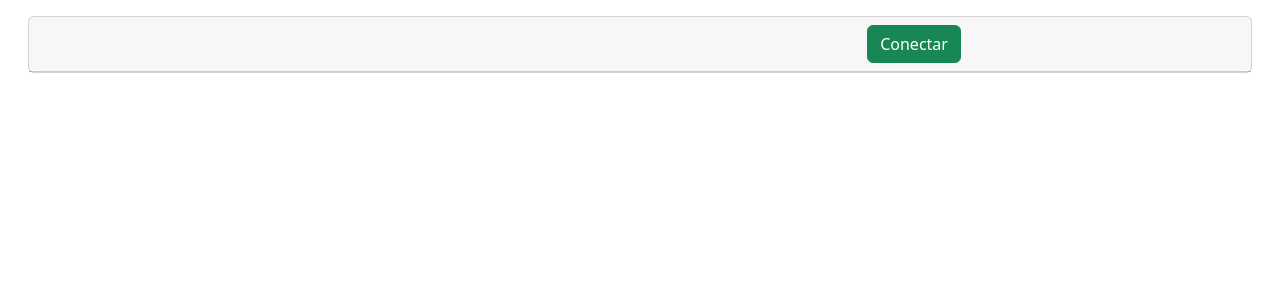
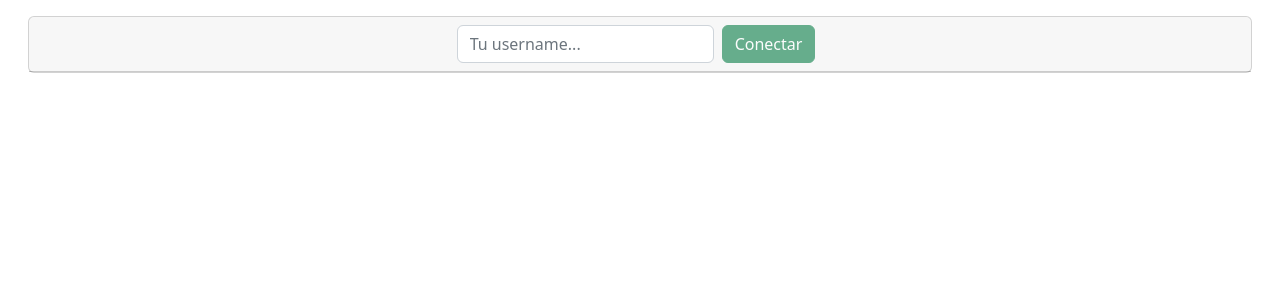
Before and after one commit to nunez7/chat-app, an Angular app: page /chat in a window 1280 px wide. Shown: the top 300 px of the page. Built offline with nearby package versions, Linux system fonts and the light colour scheme.

Commit message:
Notificar cuando un nuevo usuario se conecta

```diff
--- a/src/app/chat/chat.component.html
+++ b/src/app/chat/chat.component.html
@@ -2,12 +2,15 @@
 <div class="mt-3"></div>
 <div class="card mx-3">
     <div class="card-header">
-        <ul class="nav nav-pills nav-fill">
+        <ul class="nav justify-content-center">
+            <li class="nav-item" *ngIf="!conectado">
+                <input type="text" class="form-control" [(ngModel)]="mensaje.username" placeholder="Tu username..." name="username">
+            </li>
             <li class="nav-item">
                 <button class="btn btn-warning" type="button" (click)="desconectar()" *ngIf="conectado">Desconectar</button>
             </li>
-            <li class="nav-item mr-2">
-                <button class="btn btn-success" type="button" (click)="conectar()" *ngIf="!conectado">Conectar</button>
+            <li class="nav-item mx-2">
+                <button class="btn btn-success" [disabled]="!mensaje.username" type="button" (click)="conectar()" *ngIf="!conectado">Conectar</button>
             </li>
         </ul>
     </div>
@@ -15,7 +18,8 @@
     <div class="card-body chat-body" *ngIf="conectado">
         <ul class="list-group list-group-flush">
             <li class="list-group-item list-group-item-light" *ngFor="let mensaje of mensajes">
-                {{mensaje.fecha | date: 'shortTime'}} : {{mensaje.texto}}
+              <span *ngIf="mensaje.tipo=='NUEVO_USUARIO'"> {{mensaje.fecha | date: 'shortTime'}} {{mensaje.texto}} @{{mensaje.username}} </span>
+              <span *ngIf="mensaje.tipo=='MENSAJE'"> {{mensaje.fecha | date: 'shortTime'}} {{mensaje.username}} dice: <br /> {{mensaje.texto}} </span>
             </li>
         </ul>
     </div>
--- a/src/app/chat/chat.component.ts
+++ b/src/app/chat/chat.component.ts
@@ -34,8 +34,10 @@ export class ChatComponent implements OnInit {
         mensaje.fecha = new Date(mensaje.fecha);
         this.mensajes.push(mensaje);
       });
+
+      this.client.publish({destination: '/app/mensaje', body: JSON.stringify(this.mensaje)});
     }
-
+    this.mensaje.tipo = 'NUEVO_USUARIO';
     this.client.onDisconnect = (frame) =>{
       console.log('Desconectados: '+this.client.connected+ ": "+frame);
       this.conectado = false;
@@ -44,7 +46,7 @@ export class ChatComponent implements OnInit {
 
   conectar(): void{
     //Metodo para conectarnos
-    console.log('ACTIVA');
+    //console.log('ACTIVA');
     this.client.activate();
   }
 
@@ -53,6 +55,7 @@ export class ChatComponent implements OnInit {
   }
 
   enviarMensaje(): void{
+    this.mensaje.tipo = 'MENSAJE';
     if(this.mensaje.texto!=='' || this.mensaje.texto!=null){
       this.client.publish({destination: '/app/mensaje', body: JSON.stringify(this.mensaje)});
       this.mensaje.texto = '';
--- a/src/app/chat/models/mensaje.ts
+++ b/src/app/chat/models/mensaje.ts
@@ -1,4 +1,6 @@
 export class Mensaje {
     texto: string = '';
     fecha: Date;
+    username: string;
+    tipo:string;
 }
```
